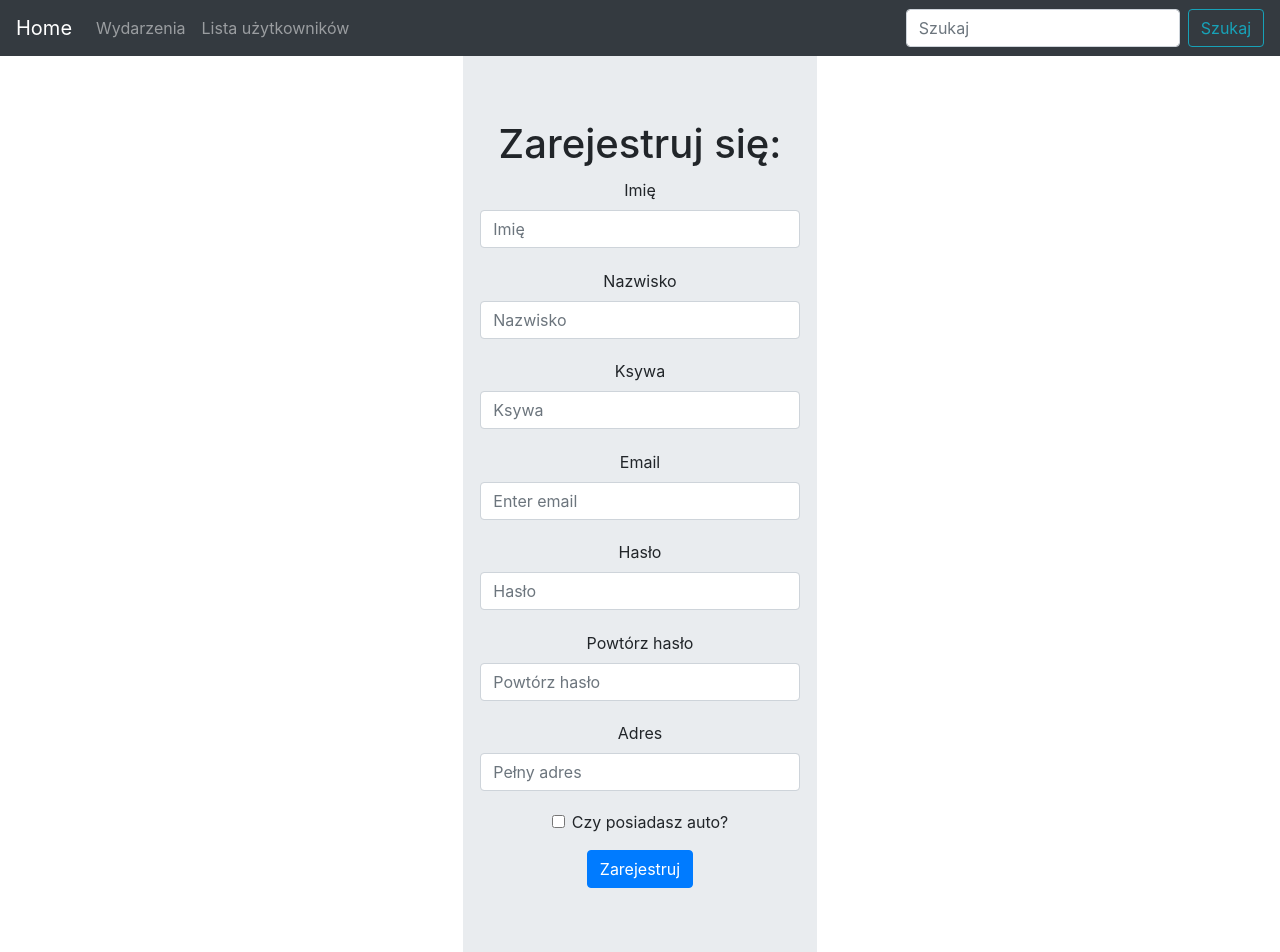
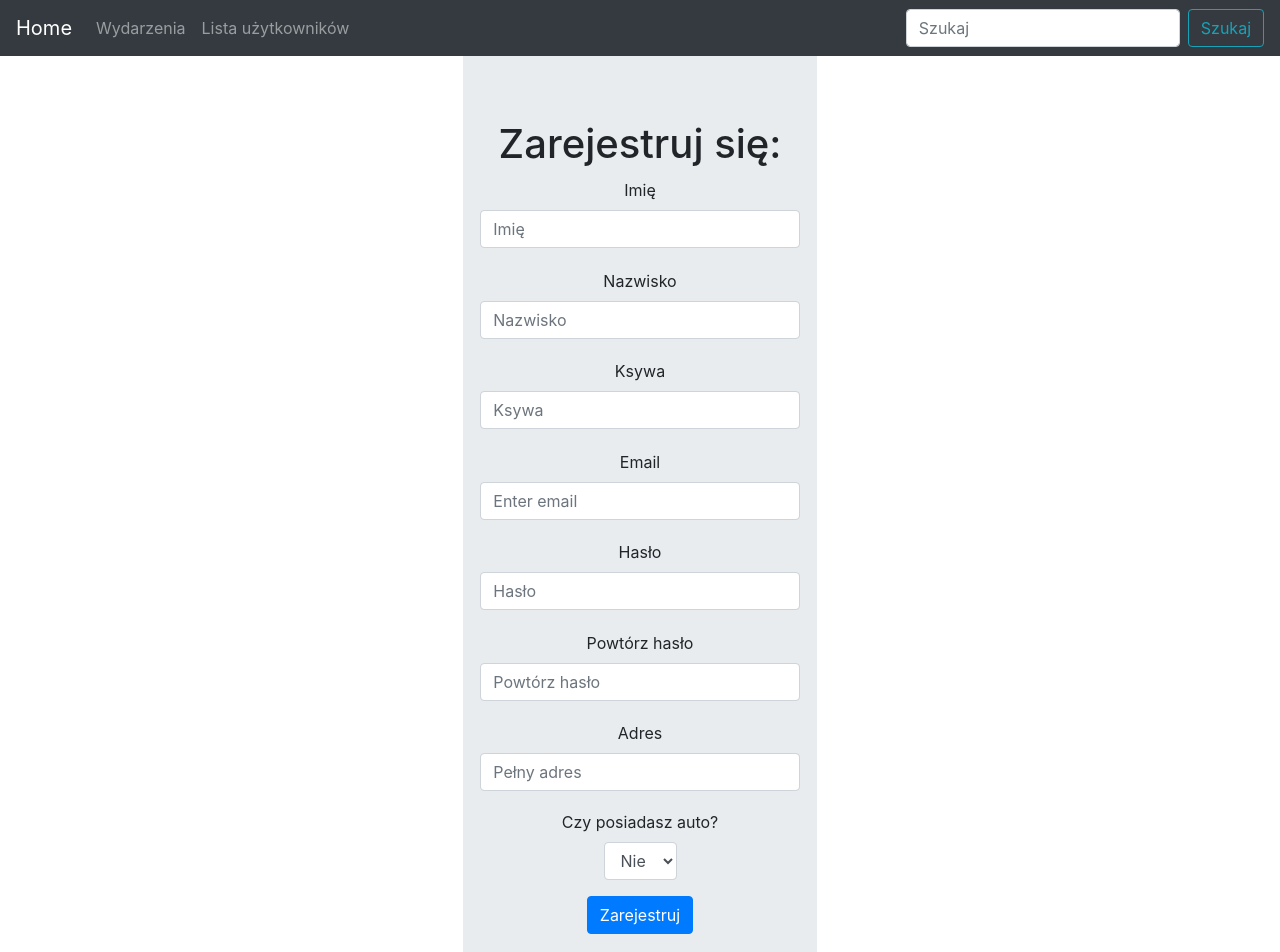
Before and after one commit to kubwosz/event-support-app-frontside, a React (Create React App) app in the folder event-support-app/: page / in a window 1280 px wide. Shown: the top 952 px of the page. Built offline with nearby package versions, Linux system fonts and the light colour scheme.

Commit message:
changed choosing car control in registration form

```diff
--- a/event-support-app/src/components/register_page/index.jsx
+++ b/event-support-app/src/components/register_page/index.jsx
@@ -48,10 +48,11 @@ export default class RegisterPage extends React.Component{
     </Form.Group>
 
   <Form.Group>
-          <Form.Check
-            type="checkbox"
-            label="Czy posiadasz auto?"
-          />
+  <Form.Label>Czy posiadasz auto?</Form.Label>
+      <Form.Control id="CarControl" as="select">
+        <option>Nie</option>
+        <option>Tak</option>
+      </Form.Control>
         </Form.Group>
 
   <Button variant="primary" type="submit">
--- a/event-support-app/src/components/register_page/style.css
+++ b/event-support-app/src/components/register_page/style.css
@@ -1,4 +1,9 @@
 .Container{
     width: 30%;
-    margin: "auto";
+    margin: auto;
 }
+
+#CarControl{
+    margin: auto;
+    width: auto;
+}
```
